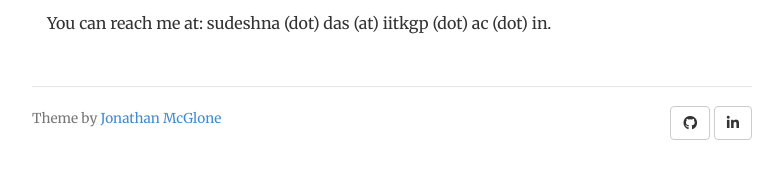
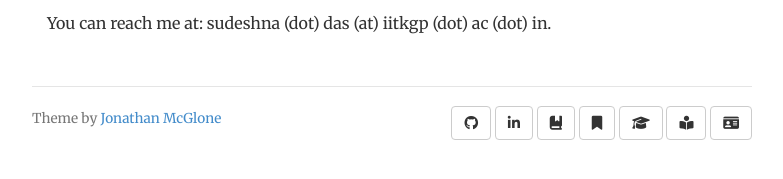
Before and after one commit to das-sudeshna/das-sudeshna.github.io, a Jekyll site: the page built from index.html, in a window 1280 px wide. Shown: the part 239-418 px from the top of the page, without its empty margins (248-1031 px from the left). Built offline with Jekyll 4.4.1, drawn with Linux system fonts in a browser that asks for light colours; nearby versions of some CDN libraries.

Commit message:
Update footer.html

```diff
--- a/_includes/footer.html
+++ b/_includes/footer.html
@@ -10,6 +10,21 @@
 				<a class="btn btn-default" href="https://www.linkedin.com/in/sudeshna-das-sd/" aria-label="LinkedIn">
 				<i class="fab fa-linkedin-in"></i>
 				</a>
+				<a class="btn btn-default" href="https://dblp.org/pid/50/7065-2" aria-label="DBLP">
+				<i class="fa-solid fa-book-bookmark"></i>
+				</a>
+				<a class="btn btn-default" href="https://dl.acm.org/profile/99659281138" aria-label="ACM Digital Library">
+				<i class="fa-solid fa-bookmark"></i>
+				</a>
+				<a class="btn btn-default" href="https://scholar.google.com/citations?hl=en&user=xG3ZpUoAAAAJ" aria-label="Google Scholar">
+				<i class="fa fa-graduation-cap"></i>
+				</a>
+				<a class="btn btn-default" href="https://www.semanticscholar.org/author/2035728294" aria-label="Semantic Scholar">
+				<i class="fa-solid fa-book-open-reader"></i>
+				</a>
+				<a class="btn btn-default" href="https://orcid.org/0000-0002-2112-6986" aria-label="ORCiD">
+				<i class="fa fa-id-card"></i>
+				</a>
 			</p>
 		</div>
 	</div>
```
